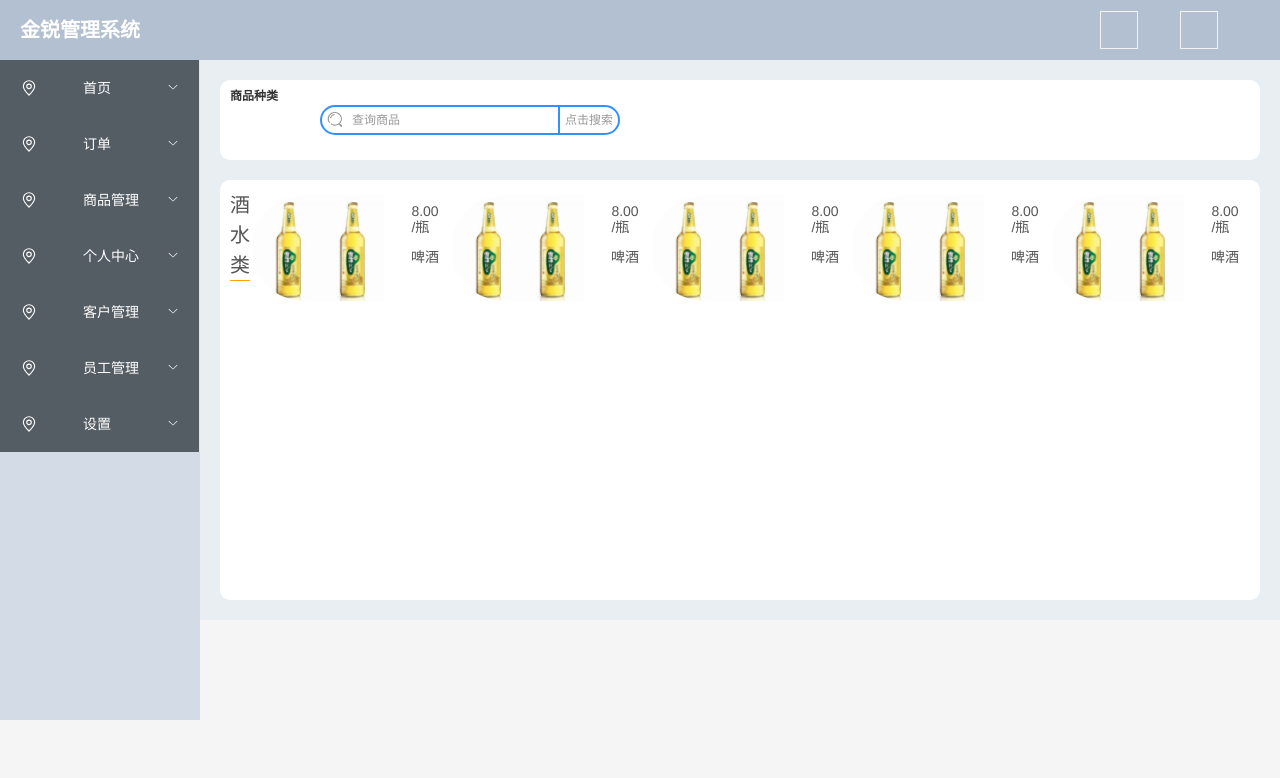
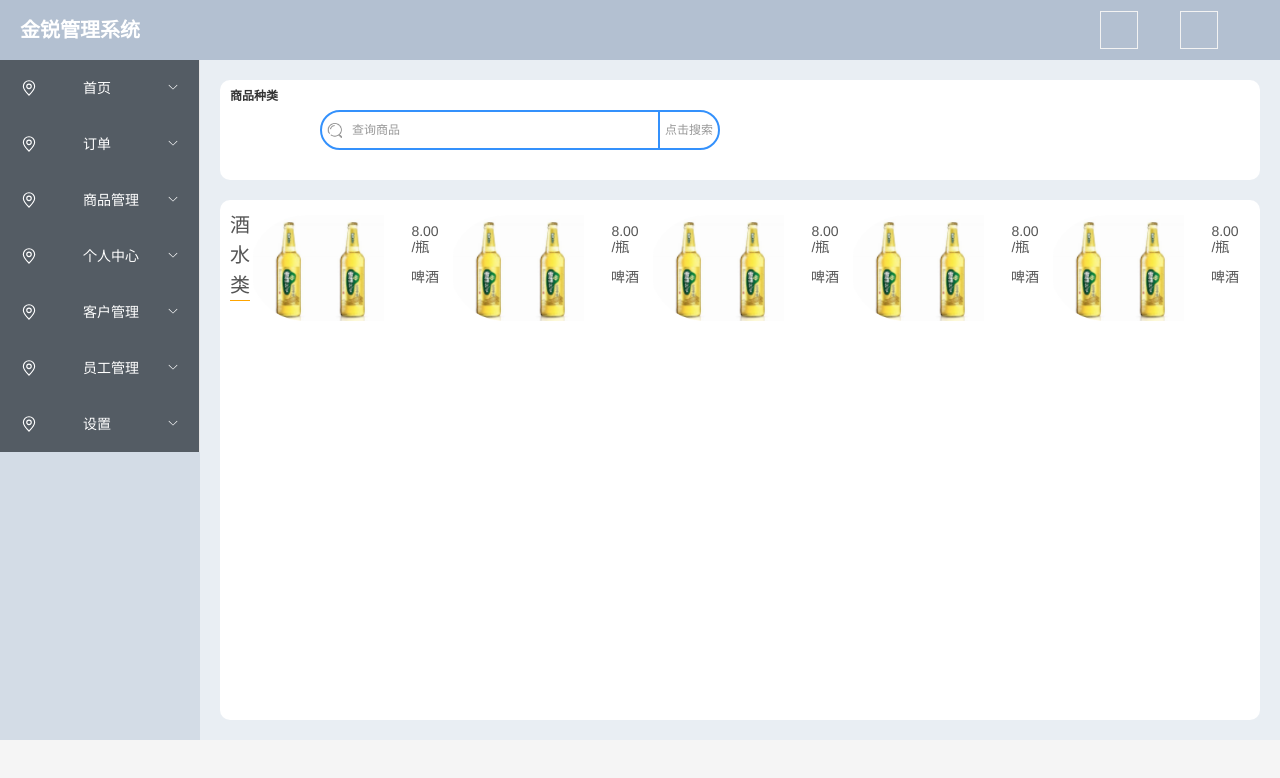
Before and after one commit to liuxiansheng2018/rui-jing, a Vue app: page /#/Index/Shop/ShopType in a window 1280 px wide. Shown: the top 778 px of the page. Built offline with nearby package versions, Linux system fonts and the light colour scheme.

Commit message:
员工考勤

```diff
--- a/package.json
+++ b/package.json
@@ -30,6 +30,7 @@
     "eslint-plugin-vue": "^7.0.0",
     "less": "^3.0.4",
     "less-loader": "^5.0.0",
+    "mockjs": "^1.1.0",
     "prettier": "^2.2.1"
   }
 }
--- a/src/components/Shop/Purchase.vue
+++ b/src/components/Shop/Purchase.vue
@@ -126,13 +126,13 @@ export default {
 }
 .search {
   .grid-content {
-    min-height: 80px;
+    min-height: 100px;
     margin-top: 10px;
   }
 }
 .shoptype {
   .grid-content {
-    min-height: 280px;
+    min-height: 380px;
     margin-top: 10px;
   }
 }
@@ -202,25 +202,28 @@ export default {
   }
   .searchbox {
     width: 350px;
-    height: 30px;
+    height: 40px;
     border: 2px solid rgb(52, 145, 252);
-    border-radius: 15px;
+    border-radius: 20px;
     position: absolute;
     top: 50%;
     left: 100px;
     transform: translateY(-50%);
     display: flex;
+    justify-content: space-between;
+    align-items: center;
     img {
       width: 15px;
       height: 15px;
-      margin: 5px 5px;
+      margin-left: 5px;
     }
     input {
-      height: 26px;
+      height: 36px;
       outline: none;
       // position: absolute;
       // top: 0;
-      width: 263px;
+      // width: 263px;
+      flex: 1;
       margin-left: 5px;
       border: none;
     }
@@ -231,10 +234,10 @@ export default {
       // position: absolute;
       // right: 0;
       // top: 0;
-      height: 26px;
+      height: 36px;
       width: 60px;
       border-left: 2px solid rgb(52, 145, 252);
-      line-height: 26px;
+      line-height: 36px;
       text-align: center;
       color: #999;
       cursor: pointer;
--- a/src/components/Shop/ShopType.vue
+++ b/src/components/Shop/ShopType.vue
@@ -70,7 +70,7 @@ export default {
 <style lang="less" scoped>
 .grid-content {
   border-radius: 10px;
-  min-height: 80px;
+  min-height: 100px;
   text-align: left;
   padding: 10px;
   color: #333;
@@ -87,39 +87,43 @@ export default {
     font-weight: bold;
   }
   .searchbox {
-    width: 300px;
-    height: 30px;
+    width: 400px;
+    height: 40px;
     border: 2px solid rgb(52, 145, 252);
-    border-radius: 15px;
+    border-radius: 20px;
     position: absolute;
     top: 50%;
     left: 100px;
     transform: translateY(-50%);
+    display: flex;
+    justify-content: space-between;
+    align-items: center;
     img {
       width: 15px;
       height: 15px;
-      margin: 5px 5px;
+      margin-left: 5px;
     }
     input {
-      height: 26px;
+      height: 36px;
       outline: none;
-      position: absolute;
-      top: 0;
-      width: 213px;
-      margin-left: 5px;
+      // position: absolute;
+      // top: 0;
+      // width: 213px;
+      flex: 1;
+      margin-left: 10px;
       border: none;
     }
     input::placeholder {
       color: #999;
     }
     .searchbtn {
-      position: absolute;
-      right: 0;
-      top: 0;
-      height: 26px;
+      // position: absolute;
+      // right: 0;
+      // top: 0;
+      height: 36px;
       width: 60px;
       border-left: 2px solid rgb(52, 145, 252);
-      line-height: 26px;
+      line-height: 36px;
       text-align: center;
       color: #999;
       cursor: pointer;
@@ -130,7 +134,7 @@ export default {
 .shoptype {
   .grid-content {
     margin-top: 20px;
-    min-height: 420px;
+    min-height: 520px;
   }
   .typeline {
     height: 120px;
--- a/src/components/Shop/Stock.vue
+++ b/src/components/Shop/Stock.vue
@@ -101,7 +101,7 @@ export default {
 <style lang="less" scoped>
 .grid-content {
   border-radius: 10px;
-  min-height: 80px;
+  min-height: 100px;
 }
 .bg-purple-dark {
   background: #fff;
@@ -109,7 +109,7 @@ export default {
 .shoptype {
   .grid-content {
     margin-top: 20px;
-    min-height: 420px;
+    min-height: 500px;
   }
 }
 .search {
@@ -124,26 +124,31 @@ export default {
     color: #555;
   }
   .box {
+    height: 60px;
     width: 100%;
     display: flex;
     justify-content: space-evenly;
+    align-items: center;
     .searchbox {
       width: 350px;
-      height: 30px;
+      height: 40px;
       border: 2px solid rgb(52, 145, 252);
-      border-radius: 15px;
+      border-radius: 20px;
       display: flex;
+      justify-content: space-between;
+      align-items: center;
       img {
         width: 15px;
         height: 15px;
-        margin: 5px 5px;
+        margin-left: 5px;
       }
       input {
-        height: 26px;
+        height: 36px;
         outline: none;
         // position: absolute;
         // top: 0;
-        width: 263px;
+        // width: 263px;
+        flex: 1;
         margin-left: 5px;
         border: none;
       }
@@ -154,10 +159,10 @@ export default {
         // position: absolute;
         // right: 0;
         // top: 0;
-        height: 26px;
+        height: 36px;
         width: 60px;
         border-left: 2px solid rgb(52, 145, 252);
-        line-height: 26px;
+        line-height: 36px;
         text-align: center;
         color: #999;
         cursor: pointer;
@@ -173,12 +178,12 @@ export default {
       }
       .time-btn {
         width: 150px;
-        height: 30px;
+        height: 40px;
         border: 2px solid #1187ff;
         border-radius: 20px;
         input {
           width: 120px;
-          height: 25px;
+          height: 35px;
           margin-left: 14px;
           outline: none;
           border: none;
--- a/src/components/Staff/Check.vue
+++ b/src/components/Staff/Check.vue
@@ -1,13 +1,202 @@
 <template>
-  <div>考勤</div>
+  <el-row :gutter="20">
+    <el-col :span="9"
+      ><div class="grid-content bg-purple performance">
+        <div class="title">个人绩效</div>
+        <div class="box">
+          <div class="personal" v-for="item in personal" :key="item.id">
+            <div class="img">
+              <img :src="item.url" alt="" />
+              <img :src="item.img" alt="" />
+            </div>
+            <div :style="{ background: item.color }" class="grade">
+              {{ item.grade }}
+            </div>
+          </div>
+        </div>
+      </div></el-col
+    >
+    <el-col :span="9"
+      ><div class="grid-content bg-purple performance">
+        <div class="title">小组绩效</div>
+        <div class="box">
+          <div class="personal group" v-for="item in group" :key="item.id">
+            <div class="img">
+              <img :src="item.url" alt="" />
+              <img :src="item.img" alt="" />
+            </div>
+            <div :style="{ background: item.color }" class="grade">
+              {{ item.grade }}
+            </div>
+          </div>
+        </div>
+      </div></el-col
+    >
+    <el-col :span="6"
+      ><div class="grid-content bg-purple performance">
+        <div class="title">
+          今日考勤
+          <span>星期{{ week }}</span>
+        </div>
+      </div></el-col
+    >
+  </el-row>
+  <el-row>
+    <el-col :span="24"><div class="grid-content bg-purple-dark"></div></el-col>
+  </el-row>
 </template>
 
 <script>
+import one from "../../assets/img/customer/one.png";
+import two from "../../assets/img/customer/two.png";
+import three from "../../assets/img/customer/three.png";
+import personalimg from "../../assets/img/check/personalimg.png";
+import groupimg from "../../assets/img/check/groupimg.png";
+
 export default {
-  data() {
-    return {};
+  setup() {
+    const week = (() => {
+      switch (new Date().getDay()) {
+        case 0:
+          return "日";
+        case 1:
+          return "一";
+        case 2:
+          return "二";
+        case 3:
+          return "三";
+        case 4:
+          return "四";
+        case 5:
+          return "五";
+        case 6:
+          return "六";
+      }
+    })();
+    const personal = [
+      {
+        id: 3,
+        grade: "本月第三名",
+        color: "#2FC258",
+        img: three,
+        url: personalimg,
+      },
+      {
+        id: 1,
+        grade: "本月销冠",
+        color: "#0379FD",
+        img: one,
+        url: personalimg,
+      },
+      {
+        id: 2,
+        grade: "本月第二名",
+        color: "#FFAF22",
+        img: two,
+        url: personalimg,
+      },
+    ];
+    const group = [
+      {
+        id: 3,
+        grade: "本月第三名",
+        color: "#2FC258",
+        img: three,
+        url: groupimg,
+      },
+      {
+        id: 1,
+        grade: "本月销冠",
+        color: "#0379FD",
+        img: one,
+        url: groupimg,
+      },
+      {
+        id: 2,
+        grade: "本月第二名",
+        color: "#FFAF22",
+        img: two,
+        url: groupimg,
+      },
+    ];
+    return { week, personal, group };
   },
 };
 </script>
 
-<style lang="less" scoped></style>
+<style lang="less" scoped>
+.grid-content {
+  border-radius: 10px;
+  min-height: 200px;
+}
+.bg-purple {
+  background: #fff;
+}
+.bg-purple-dark {
+  min-height: 500px;
+  background-color: #fff;
+  margin-top: 20px;
+}
+.performance {
+  .title {
+    font-size: 14px;
+    color: #333;
+    text-align: left;
+    padding: 5px;
+    span {
+      font-size: 12px;
+      float: right;
+    }
+  }
+  .box {
+    height: 150px;
+    display: flex;
+    justify-content: space-evenly;
+    align-items: center;
+    .personal {
+      width: 80px;
+      height: 150px;
+      display: flex;
+      flex-direction: column;
+      justify-content: space-around;
+      align-items: center;
+      .img {
+        position: relative;
+        width: 80px;
+        height: 117px;
+        img:nth-of-type(1) {
+          width: 80px;
+          height: 100px;
+        }
+        img:nth-of-type(2) {
+          width: 40px;
+          height: 40px;
+          position: absolute;
+          bottom: 0;
+          left: 50%;
+          transform: translateX(-50%);
+        }
+      }
+      .grade {
+        display: inline-block;
+        padding: 3px;
+        color: #fff;
+        border-radius: 5px;
+      }
+    }
+    .group {
+      width: 100px;
+      .img {
+        width: 100px;
+        img:nth-of-type(1) {
+          width: 100px;
+          height: 80px;
+        }
+      }
+      .grade {
+        width: 80px;
+      }
+    }
+  }
+}
+</style>
--- a/src/mock/details/details.js
+++ b/src/mock/details/details.js
@@ -1,12 +1,13 @@
 const Mock = require("mockjs");
 const data = Mock.mock({
-    "list|80": [{
+  "list|80": [
+    {
       // 主键
       "id|+1": 0,
       //订单号
       "num|+1": 20211293321,
       //交易时间
-        "time": "@time",
+      time: "@time",
       //支付方式
       "payment|1": ["支付宝", "现金", "微信"],
       //消费金额
@@ -18,11 +19,13 @@ const data = Mock.mock({
       //打印
       "put|1": ["打印"],
       //退款
-        "return|1": ['已退款']
-
-    }]
-})
-const getTable = function(pageSize, current) {
-    return data.list.filter((value, index) => { return index >= (current - 1) * pageSize && index < current * pageSize });
+      "return|1": ["已退款"],
+    },
+  ],
+});
+const getTable = function (pageSize, current) {
+  return data.list.filter((value, index) => {
+    return index >= (current - 1) * pageSize && index < current * pageSize;
+  });
 };
-export default getTable
+export default getTable;
--- a/src/mock/maa/maa.js
+++ b/src/mock/maa/maa.js
@@ -1,40 +1,45 @@
 const Mock = require("mockjs");
 const data = Mock.mock({
-    "list|80": [{
+  "list|80": [
+    {
       // 主键
       "id|+1": 0,
       // 日期
-        "date": "@date",
+      date: "@date",
       //订单号
       "num|+1": 20211293321,
       //支付时间
-        "time": "@time",
+      time: "@time",
       //消费金额
-        "money|100-500.1-2": 1
-    }]
-})
+      "money|100-500.1-2": 1,
+    },
+  ],
+});
 const data2 = Mock.mock({
-    "list|80": [{
+  "list|80": [
+    {
       // 主键
       "id|+1": 0,
       // 日期
-        "date": "@date",
+      date: "@date",
       //订单号
       "num|+1": 20211293321,
       //支付时间
-        "time": "@time",
+      time: "@time",
       //消费金额
-        "money|100-500.1-2": 1
-    }]
-})
+      "money|100-500.1-2": 1,
+    },
+  ],
+});
 
-const getTable = function(pageSize, current) {
-    return data.list.filter((value, index) => { return index >= (current - 1) * pageSize && index < current * pageSize });
+const getTable = function (pageSize, current) {
+  return data.list.filter((value, index) => {
+    return index >= (current - 1) * pageSize && index < current * pageSize;
+  });
 };
-const getTable2 = function(pageSize, current) {
-    return data2.list.filter((value, index) => { return index >= (current - 1) * pageSize && index < current * pageSize });
+const getTable2 = function (pageSize, current) {
+  return data2.list.filter((value, index) => {
+    return index >= (current - 1) * pageSize && index < current * pageSize;
+  });
 };
-export {
-    getTable,
-    getTable2
-};
+export { getTable, getTable2 };
```
Also changed, not shown: src/mock/print/print.js (+12 -9 lines), src/mock/shop/purchase.js (+7 -0 lines), src/router/index.js (+4 -4 lines), src/assets/img/check/groupimg.png (added), src/assets/img/check/personalimg.png (added), src/components/Home/Aside/Menu.vue (line endings or trailing spaces). Lines whose indentation alone changed are shown as unchanged.
